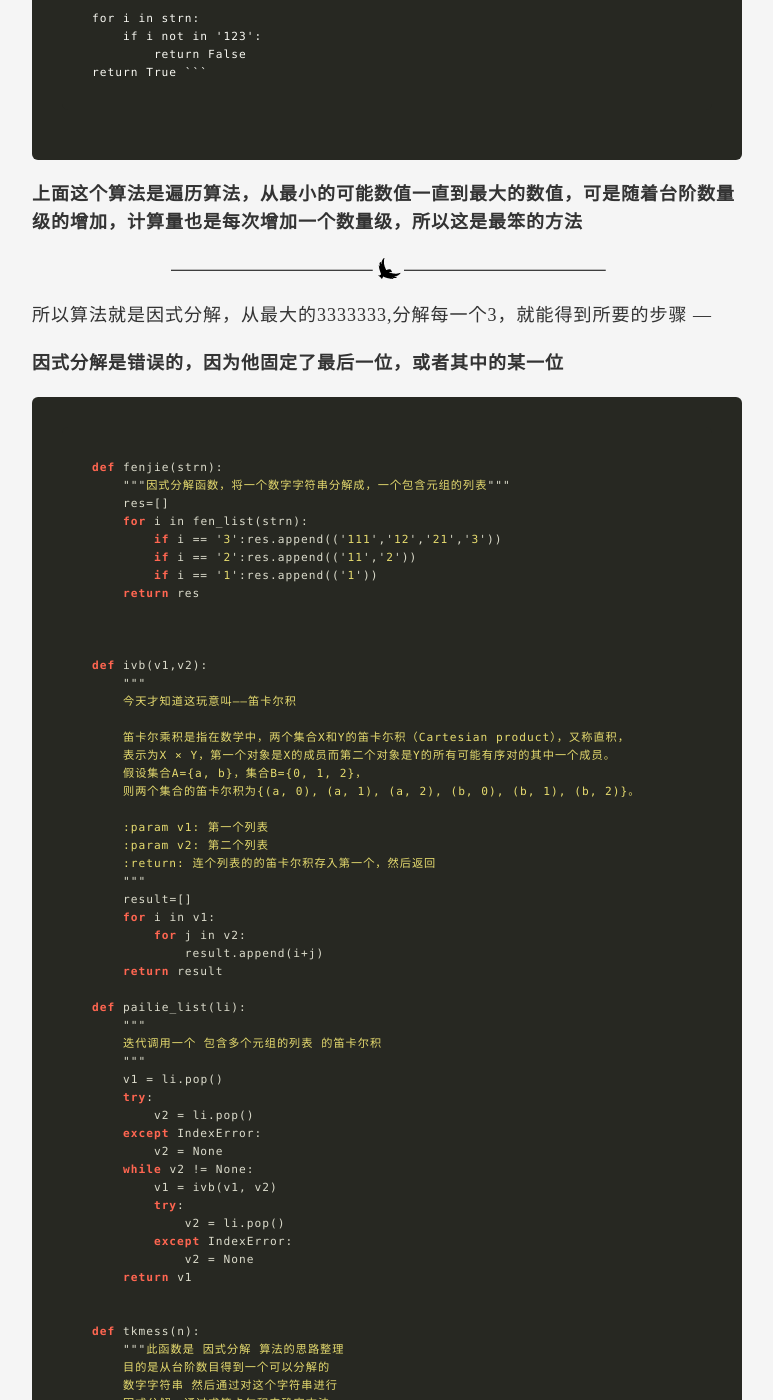
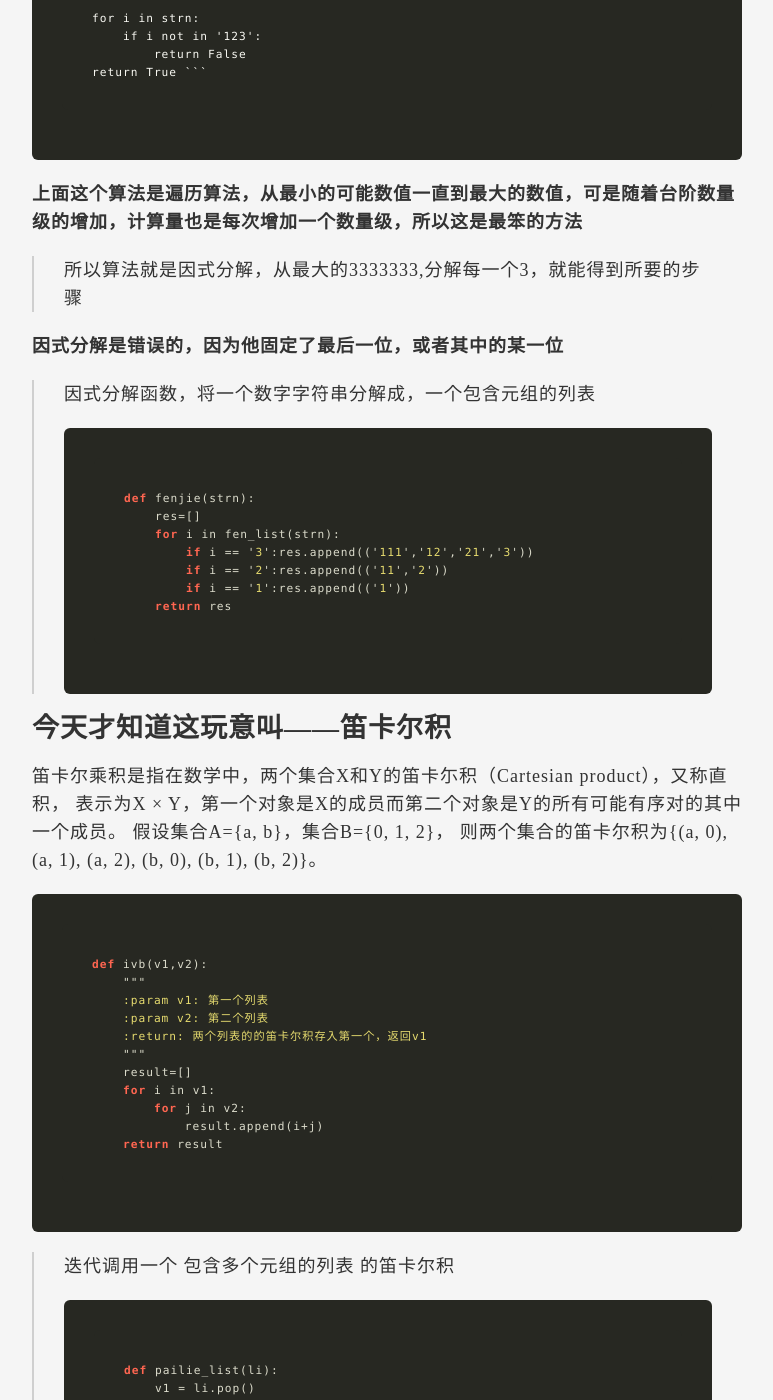
Before and after one commit to hlowd/hlowd.github.io, a Jekyll site: the page built from _posts/2017-3-29-牛顿家的楼梯.md, in a window 1280 px wide and 1400 px high, scrolled down 3738 px. Shown: the whole window, without its empty margins (253-1026 px from the left). Built offline with Jekyll 4.4.1, drawn with Linux system fonts in a browser that asks for light colours; our own code applies the rules of GitHub Pages for plain Markdown files; some of the changed text lies outside the part shown.

Commit message:
Update 2017-3-29-牛顿家的楼梯.md

````diff
--- a/_posts/2017-3-29-牛顿家的楼梯.md
+++ b/_posts/2017-3-29-牛顿家的楼梯.md
@@ -122,47 +122,46 @@ def check_str(strn):
 
 **上面这个算法是遍历算法，从最小的可能数值一直到最大的数值，可是随着台阶数量级的增加，计算量也是每次增加一个数量级，所以这是最笨的方法**
 
----
-所以算法就是因式分解，从最大的3333333,分解每一个3，就能得到所要的步骤
----
+
+>所以算法就是因式分解，从最大的3333333,分解每一个3，就能得到所要的步骤
+
 
 **因式分解是错误的，因为他固定了最后一位，或者其中的某一位**
 
+
+> 因式分解函数，将一个数字字符串分解成，一个包含元组的列表
 ```python
 def fenjie(strn):
-    """因式分解函数，将一个数字字符串分解成，一个包含元组的列表"""
     res=[]
     for i in fen_list(strn):
         if i == '3':res.append(('111','12','21','3'))
         if i == '2':res.append(('11','2'))
         if i == '1':res.append(('1'))
     return res
+```
 
-
-
+今天才知道这玩意叫——笛卡尔积
+---
+笛卡尔乘积是指在数学中，两个集合X和Y的笛卡尓积（Cartesian product），又称直积，
+表示为X × Y，第一个对象是X的成员而第二个对象是Y的所有可能有序对的其中一个成员。
+假设集合A={a, b}，集合B={0, 1, 2}，
+则两个集合的笛卡尔积为{(a, 0), (a, 1), (a, 2), (b, 0), (b, 1), (b, 2)}。
+```python
 def ivb(v1,v2):
     """
-    今天才知道这玩意叫——笛卡尔积
-
-    笛卡尔乘积是指在数学中，两个集合X和Y的笛卡尓积（Cartesian product），又称直积，
-    表示为X × Y，第一个对象是X的成员而第二个对象是Y的所有可能有序对的其中一个成员。
-    假设集合A={a, b}，集合B={0, 1, 2}，
-    则两个集合的笛卡尔积为{(a, 0), (a, 1), (a, 2), (b, 0), (b, 1), (b, 2)}。
-
     :param v1: 第一个列表
     :param v2: 第二个列表
-    :return: 连个列表的的笛卡尔积存入第一个，然后返回
+    :return: 两个列表的的笛卡尔积存入第一个，返回v1
     """
     result=[]
     for i in v1:
         for j in v2:
             result.append(i+j)
     return result
-
+```
+> 迭代调用一个 包含多个元组的列表 的笛卡尔积
+```python
 def pailie_list(li):
-    """
-    迭代调用一个 包含多个元组的列表 的笛卡尔积
-    """
     v1 = li.pop()
     try:
         v2 = li.pop()
@@ -175,8 +174,12 @@ def pailie_list(li):
         except IndexError:
             v2 = None
     return v1
+```
 
 
+> 此函数是 因式分解 算法的思路整理,目的是从台阶数目得到一个可以分解的数字字符串,然后通过对这个字符串进行因式分解，通过求笛卡尔积来确定方法.
+> 此方法还不成熟，还在思考中。。。
+```python
 def tkmess(n):
     """此函数是 因式分解 算法的思路整理
     目的是从台阶数目得到一个可以分解的
@@ -203,7 +206,8 @@ def tkmess(n):
         return s+'3'
     else:
         return s+str(j)+'3'
-
+```
+```python
 if __name__ == "__main__":
     print(len(pailie_list(fenjie('313'))))
     start_fib(7)
````
